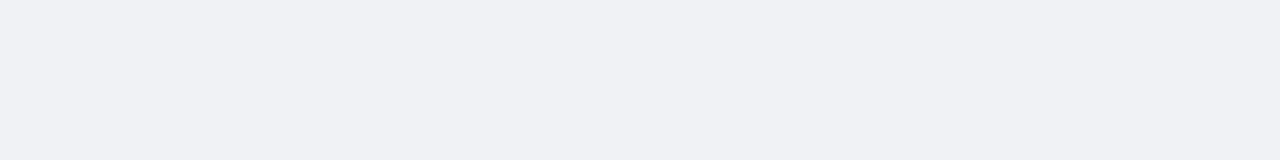
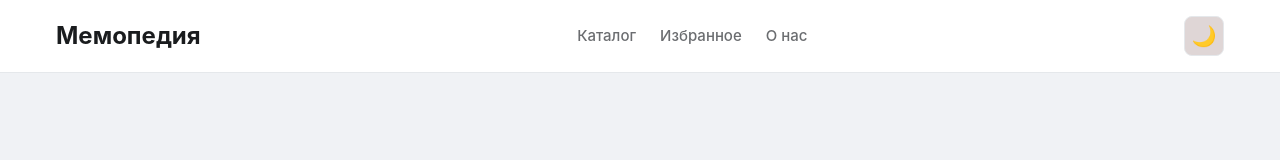
Before and after one commit to Oksi2510/team-store, a website built with Vite: page index.html in a window 1280 px wide. Built offline with nearby package versions, Linux system fonts and the light colour scheme.

Commit message:
feat: add app root element

```diff
--- a/index.html
+++ b/index.html
@@ -7,5 +7,7 @@
   </head>
   <script type="module" src="src/main.ts"></script>
 
-  <body></body>
+  <body>
+    <div id="app"></div>
+  </body>
 </html>
--- a/src/main.ts
+++ b/src/main.ts
@@ -1 +1,10 @@
 import './style.css';
+import createHeader from './components/header/header';
+
+const app = document.querySelector<HTMLDivElement>('#app');
+
+if (!app) {
+  throw new Error('App root not found');
+}
+
+app.append(createHeader());
```
